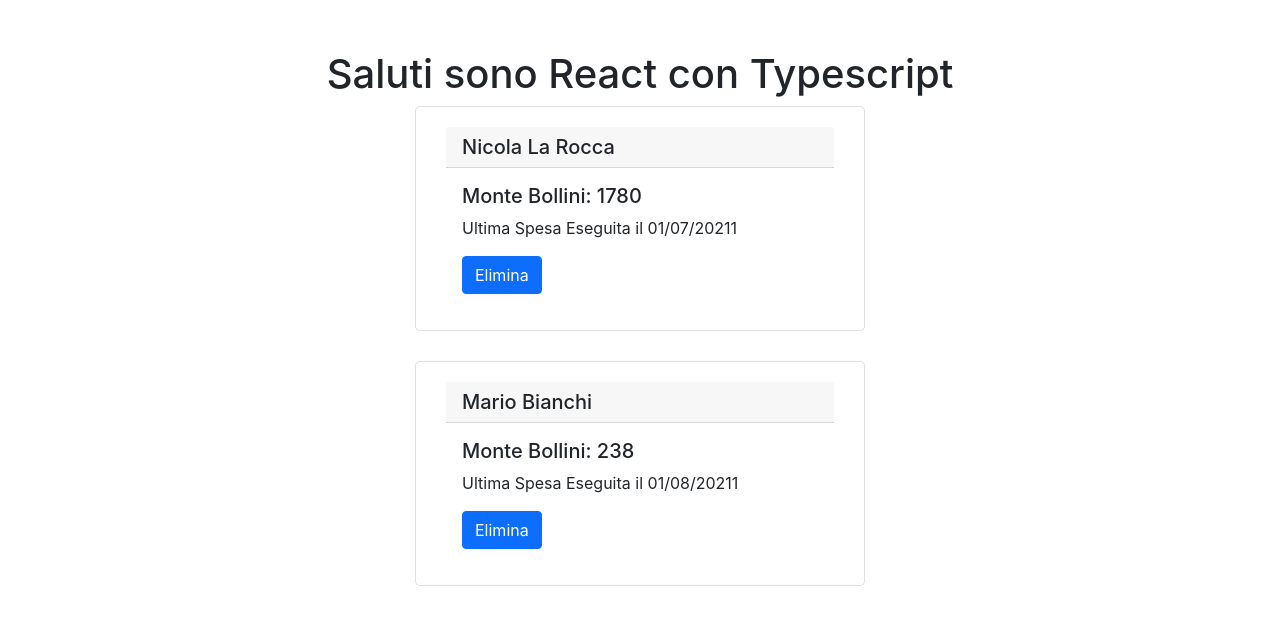
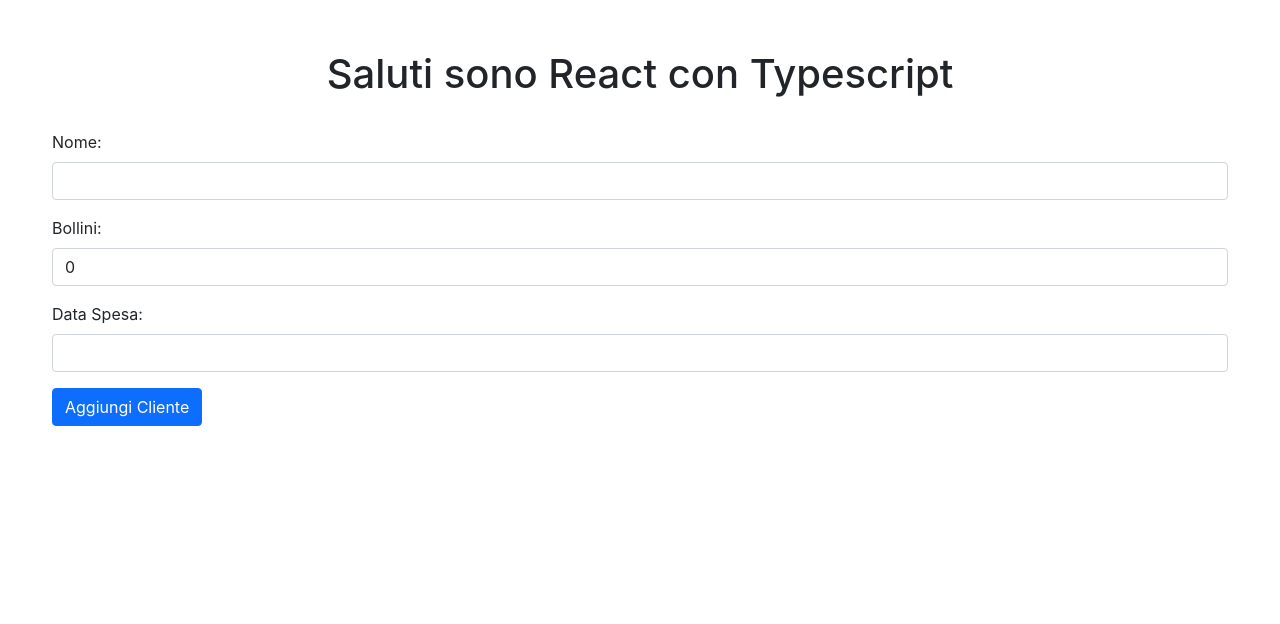
Before and after one commit to Andrax74/test-typescript, a React (Create React App) app: page / in a window 1280 px wide. Shown: the top 624 px of the page. Built offline with nearby package versions, Linux system fonts and the light colour scheme.

Commit message:
Terminata Creazione Componente

```diff
--- a/src/App.tsx
+++ b/src/App.tsx
@@ -1,24 +1,127 @@
 import './App.css';
 
+import React, { useState } from 'react';
+
 import Clienti from './Components/Clienti';
-import React from 'react';
+import { IClienti } from './Types/IClienti';
 
 const App : React.FC = () => {
+
+  interface IallClienti {
+    currentCli : IClienti;
+    allCli : Array<IClienti>;
+  }
+
+  const [clientiState, setClientiState] = useState<IallClienti>({
+    currentCli: {
+      nome : "",
+      bollini : 0,
+      data : "",
+      deleteCli : () => {}
+    },
+    allCli: []
+  })
+
+  const onChangeHandler = (e : React.ChangeEvent<HTMLInputElement>) : void => {
+
+    setClientiState({
+      ...clientiState,
+      currentCli : {
+        ...clientiState.currentCli,
+        [e.target.name] : e.target.value
+
+      }
+    })
+  }
+
+  const submitForm = (e : React.SyntheticEvent) : void => {
+    e.preventDefault();
+
+    setClientiState({
+      currentCli: {
+        nome : "",
+        bollini : 0,
+        data : "",
+        deleteCli : () => {}
+      },
+      allCli : [
+        ...clientiState.allCli,
+        clientiState.currentCli
+      ]
+    })
+
+  }
+
+  console.log(clientiState);
+
+  const viewAllClienti = clientiState.allCli.map((cliente, i) => (
+    <Clienti
+    key = {i}
+    nome = {cliente.nome}
+    bollini = {cliente.bollini}
+    data = {cliente.data}
+    deleteCli = {() =>  deleteHandler(i)}
+    />
+  ))
+
+  const deleteHandler = (index : number) : void => {
+
+    const filteredCli = clientiState.allCli.filter((cliente, i) => {
+        return index !== i
+    })
+
+    setClientiState({
+      ...clientiState,
+      allCli : filteredCli
+    })
+  }
+
   return (
     <div className="container">
       <h1>Saluti sono React con Typescript</h1>
+      <br/>
 
-      <Clienti
-      nome = "Nicola La Rocca"
-      bollini = {1780}
-      data = "01/07/20211"
-      />
+      <form onSubmit={submitForm}>
 
-      <Clienti
-      nome = "Mario Bianchi"
-      bollini = {238}
-      data = "01/08/20211"
-      />
+        <div className="mb-3">
+          <label htmlFor="nomeCli" className="form-label">Nome:</label>
+          <input
+          className = "form-control"
+          id = "nomeCli"
+          type = "text"
+          name = "nome"
+          onChange = {onChangeHandler}
+          value = {clientiState.currentCli.nome}
+          />
+        </div>
+
+        <div className="mb-3">
+          <label htmlFor="nrBollini" className="form-label">Bollini:</label>
+          <input
+          className = "form-control"
+          id = "nrBollini"
+          type = "number"
+          name = "bollini"
+          onChange = {onChangeHandler}
+          value = {clientiState.currentCli.bollini}
+          />
+        </div>
+
+        <div className="mb-3">
+          <label htmlFor="nomeCli" className="form-label">Data Spesa:</label>
+          <input
+          className = "form-control"
+          id = "dataSpesa"
+          type = "text"
+          name = "data"
+          onChange = {onChangeHandler}
+          value = {clientiState.currentCli.data}
+          />
+        </div>
+        <button type="submit" className="btn btn-primary">Aggiungi Cliente</button>
+
+      </form>
+      {viewAllClienti}
     </div>
   );
 }
--- a/src/Components/Clienti.tsx
+++ b/src/Components/Clienti.tsx
@@ -3,14 +3,16 @@
 import { IClienti } from '../Types/IClienti';
 import React from 'react';
 
-const Clienti : React.FC<IClienti> = ({nome,bollini,data}) => {
+const Clienti : React.FC<IClienti> = ({nome,bollini,data,deleteCli}) => {
     return (
         <div className="card">
             <h5 className="card-header">{nome}</h5>
             <div className="card-body">
                 <h5 className="card-title">Monte Bollini: {bollini}</h5>
-                <p className="card-text">Ultima Spesa Eseguita il {data}</p>
-                <button className="btn btn-primary">Elimina</button>
+                {
+                    data && (<p className="card-text">Ultima Spesa Eseguita il {data}</p>)
+                }
+                <button className="btn btn-primary" onClick={deleteCli}>Elimina</button>
             </div>
         </div>
     )
--- a/src/Types/IClienti.ts
+++ b/src/Types/IClienti.ts
@@ -1,5 +1,6 @@
 export interface IClienti {
     nome : string
     bollini : number
-    data : string
+    data? : string
+    deleteCli : () => void
 }
```
Also changed, not shown: 1 other file (tests, documents, lock files or other folders).
